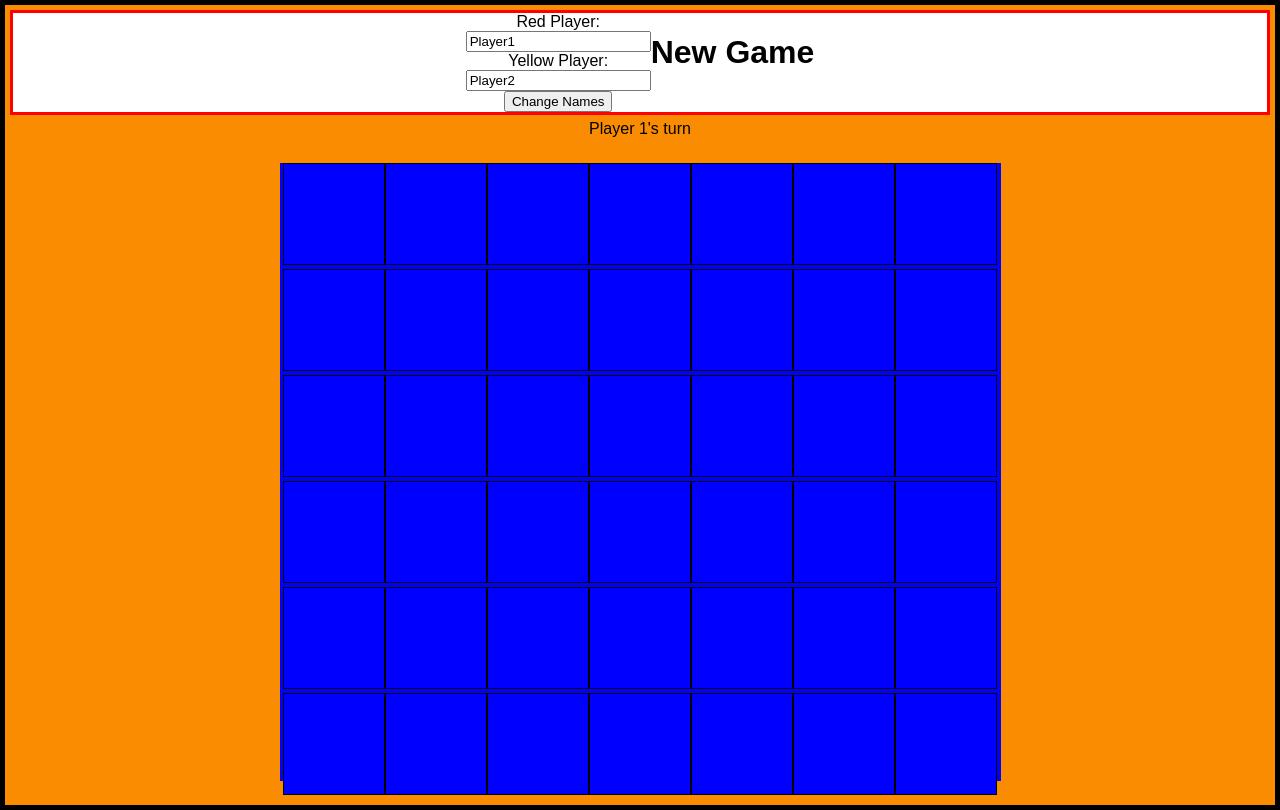
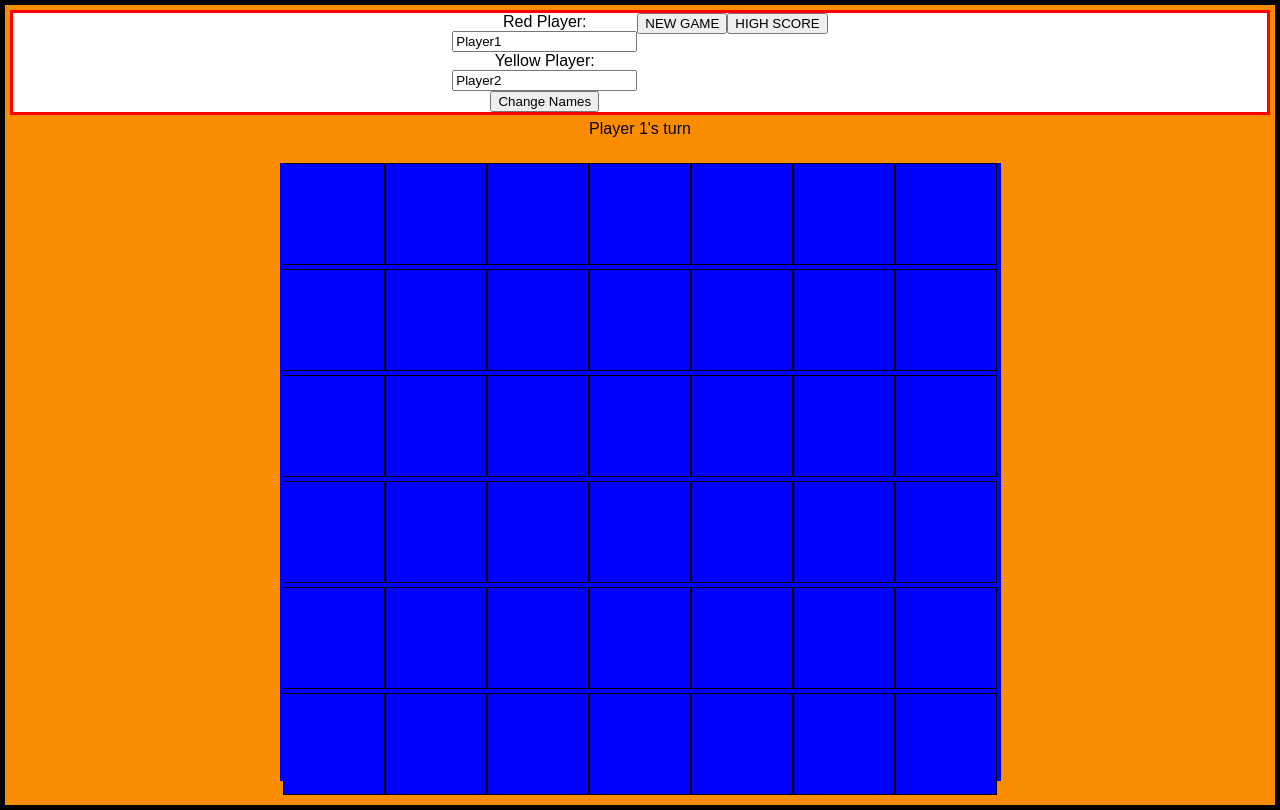
Before and after one commit to shamiran/four-in-a-row, a React (Create React App) app: page / in a window 1280 px wide. Built offline with nearby package versions, Linux system fonts and the light colour scheme.

Commit message:
Implement new game button in react

```diff
--- a/src/App.js
+++ b/src/App.js
@@ -16,6 +16,16 @@ class App extends Component {
   updateBoard() {
     this.setState({boardLogic:boardLogic});
   }
+  newGame() {
+    let newBoard = boardLogic.generateBoard(7,6);
+    console.log(newBoard);
+    this.setState({boardLogic:boardLogic});
+
+  }
+ toggleHighScore() {
+  let showHighScore = this.state.showHighScore ? true : false;
+  this.setState({showHighScore: showHighScore});
+ }
   updatePlayerNames(redPlayerInput, yellowPlayerInput) {
     console.log(redPlayerInput, yellowPlayerInput);
     console.log(this.state);
@@ -31,6 +41,8 @@ class App extends Component {
         boardLogic={this.state.boardLogic}
         onPlay={this.updateBoard.bind(this)}
         onSubmitName={this.updatePlayerNames.bind(this)}
+        onNewGame={this.newGame.bind(this)}
+        onToggleHighScore={this.toggleHighScore.bind(this)}
         redPlayerName={this.state.redPlayerName}
         yellowPlayerName={this.state.yellowPlayerName} />
       </div>
@@ -38,10 +50,14 @@ class App extends Component {
   }
 }
 class GameContainer extends Component {
+
  render() {
     return (
       <div className="GameContainer">
-        <MenuBar onSubmitName={this.props.onSubmitName} />
+        <MenuBar
+        onSubmitName={this.props.onSubmitName}
+        onNewGame={this.props.onNewGame}
+        onToggleHighScore={this.props.onToggleHighScore} />
         <TurnInfo
         boardLogic={this.props.boardLogic}
         redPlayerName={this.props.redPlayerName}
@@ -63,12 +79,19 @@ class MenuBar extends Component {
         className="MenuItem"
         onSubmitName={this.props.onSubmitName}
         />
-        <NewGameButton className="MenuItem"/>
+        <div className="MenuButtonContainer">
+          <button className="MenuButton" onClick={this.props.onNewGame} >
+            NEW GAME
+          </button>
+          <button className="MenuButton" onClick={this.props.onToggleHighScore}>
+            HIGH SCORE
+          </button>
+        </div>
       </div>
     );
   }
 }
-//TODO: Change player1, player2 to NamePicker input names
+
 class TurnInfo extends Component {
   render() {
     let turnInfo = "";
@@ -127,6 +150,7 @@ class NamePicker extends Component {
     );
   }
 }
+
 class NewGameButton extends Component {
   render() {
     return (
--- a/src/boardLogic.js
+++ b/src/boardLogic.js
@@ -20,7 +20,9 @@ const BoardLogic = class {
 	generateBoard(cols, rows) {
 		this.cols = cols;
 		this.rows = rows;
-		return new Array(cols).fill().map( () => Array(rows).fill(0));
+		this.board = new Array(cols).fill().map( () => Array(rows).fill(0));
+		this.currentPlayer = this.RED;
+		return this.board;
 	}
 
 	getBoard() {
```
